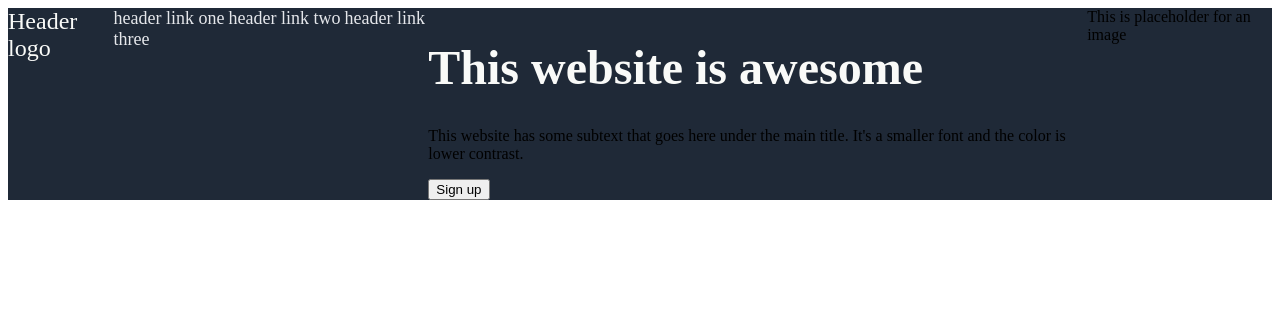
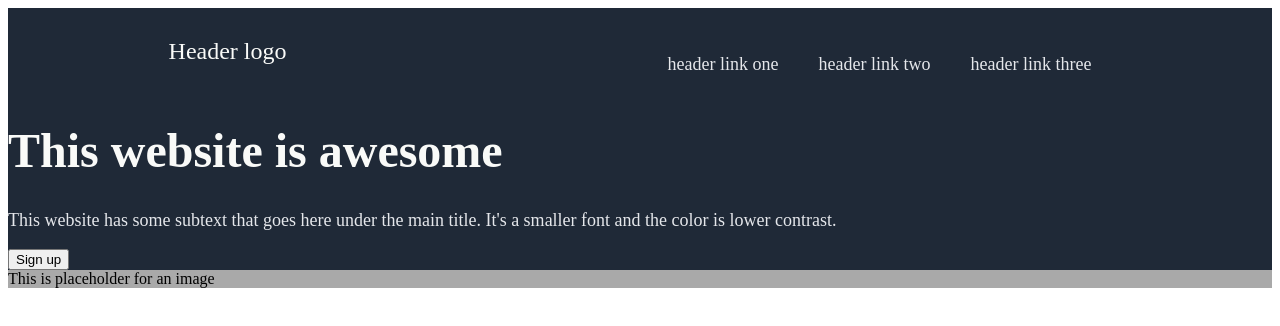
Before and after one commit to marandamart/landingpage, a plain HTML site: page index.html in a window 1280 px wide. Drawn offline with Linux system fonts and the light colour scheme.

Commit message:
Edit css to display header in flex direciton

```diff
--- a/index.html
+++ b/index.html
@@ -1,4 +1,4 @@
-<!DOCTYPE html>
+     <!DOCTYPE html>
 <html lang="en">
 <head>
     <meta charset="UTF-8">
@@ -9,15 +9,19 @@
 </head>
 <body>
    <div class="header">
+    <div class="header_top">
         <a class="header_logo">Header logo</a>
-    <div >
-        <a href="#" class="header-links" >header link one</a>
-        <a href="#" class="header-links">header link two</a>
-        <a href="#" class="header-links">header link three</a></div>
+        <ul class="right_links">
+           <li><a href="#" class="header-links" >header link one</a></li>
+           <li><a href="#" class="header-links" >header link two</a></li>
+           <li><a href="#" class="header-links" >header link three</a></li>
+        </ul>
+    </div>
     <div class="header_content">
-        <div><h1 class="header_text">This website is awesome</h1><p>This website has some subtext that goes here under the main title. It's a smaller font and the color is lower contrast.</p><button class="header_button">Sign up</button></button></div>
-        <div>This is placeholder for an image</div>
+        <div><h1 class="header_primary_text">This website is awesome</h1><p class="header_secondary_text">This website has some subtext that goes here under the main title. It's a smaller font and the color is lower contrast.</p><button class="header_button">Sign up</button></button></div>
+        <div class="placeholder_img">This is placeholder for an image</div>
     </div>
-   </div>
+</div>
+
 </body>
 </html>
--- a/style.css
+++ b/style.css
@@ -1,15 +1,39 @@
-.header {display:flex;
-background-color:#1F2937;}
+body {
+}
+.header {
+background-color:#1F2937;
+}
+
+.header_top {display:flex;
+justify-content:space-around;
+padding-top:30px;
+}
+
+.header_logo {font-size:24px;
+    color:#F9FAF8;}
 
 .header-links {font-size:18px;
 color:#E5E7EB;
-text-decoration:none;}
+text-decoration:none;
+padding:20px;
+}
 
-.header_text {font-size:48px;
+.right_links {display:flex;
+list-style:none;}
+
+.header_primary_text {font-size:48px;
 color:#F9FAF8;
-font-weight: bold;}
+font-weight: bold;
+}
 
-.header_content {display:flex;}
+.header_content {
+}
 
-.header_logo {font-size:24px;
-color:#F9FAF8;}
+
+
+.header_secondary_text {font-size:18px;
+color:#E5E7EB;
+}
+
+.placeholder_img {background-color:darkgray;
+}
```
